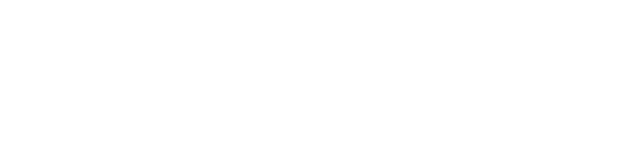
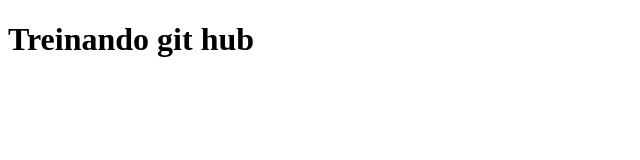
Before and after one commit to LeonaldoJunior/teste, a plain HTML site: page index.html in a window 1280 px wide. Shown: the whole page, without its empty margins (0-640 px from the left). Drawn offline with Linux system fonts and the light colour scheme.

Commit message:
Nre title

```diff
--- a/index.html
+++ b/index.html
@@ -6,6 +6,7 @@
     <title>Document</title>
 </head>
 <body>
+    <h1>Treinando git hub</h1>
 
 </body>
 </html>
```
